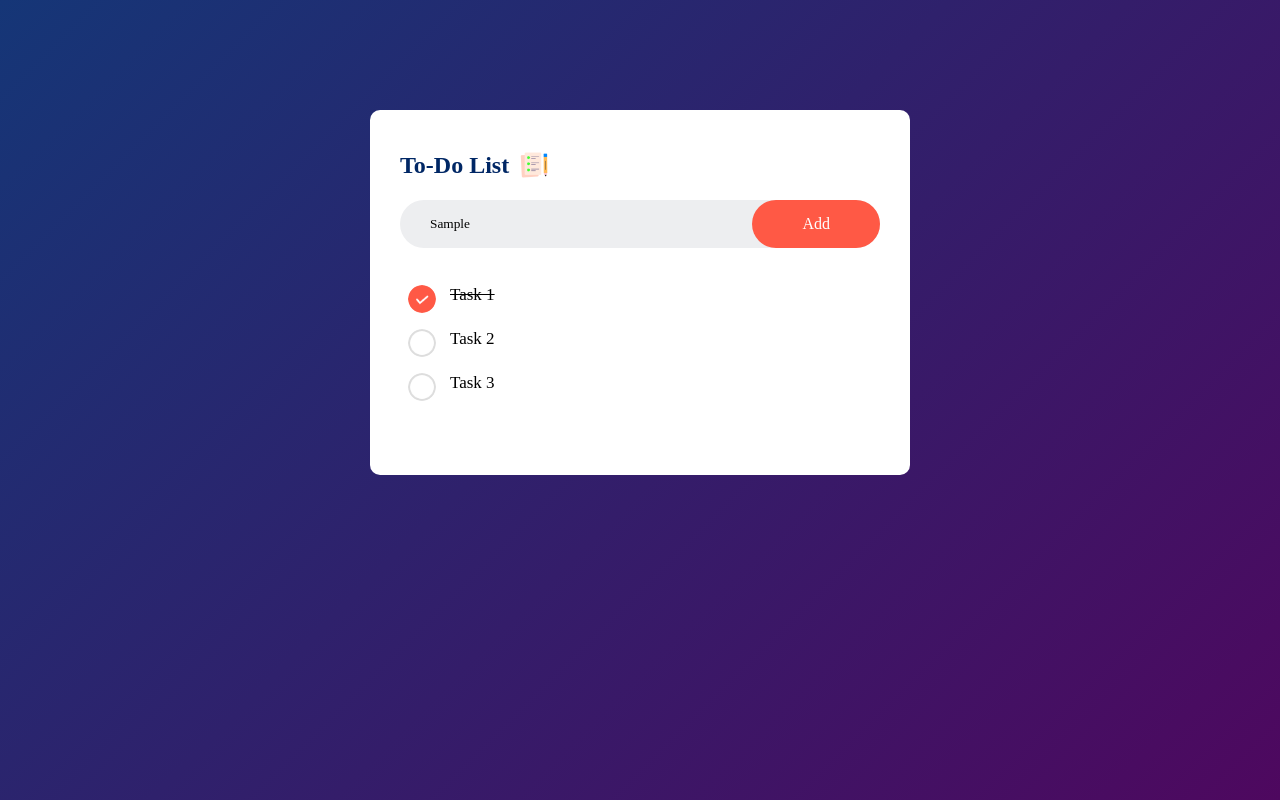
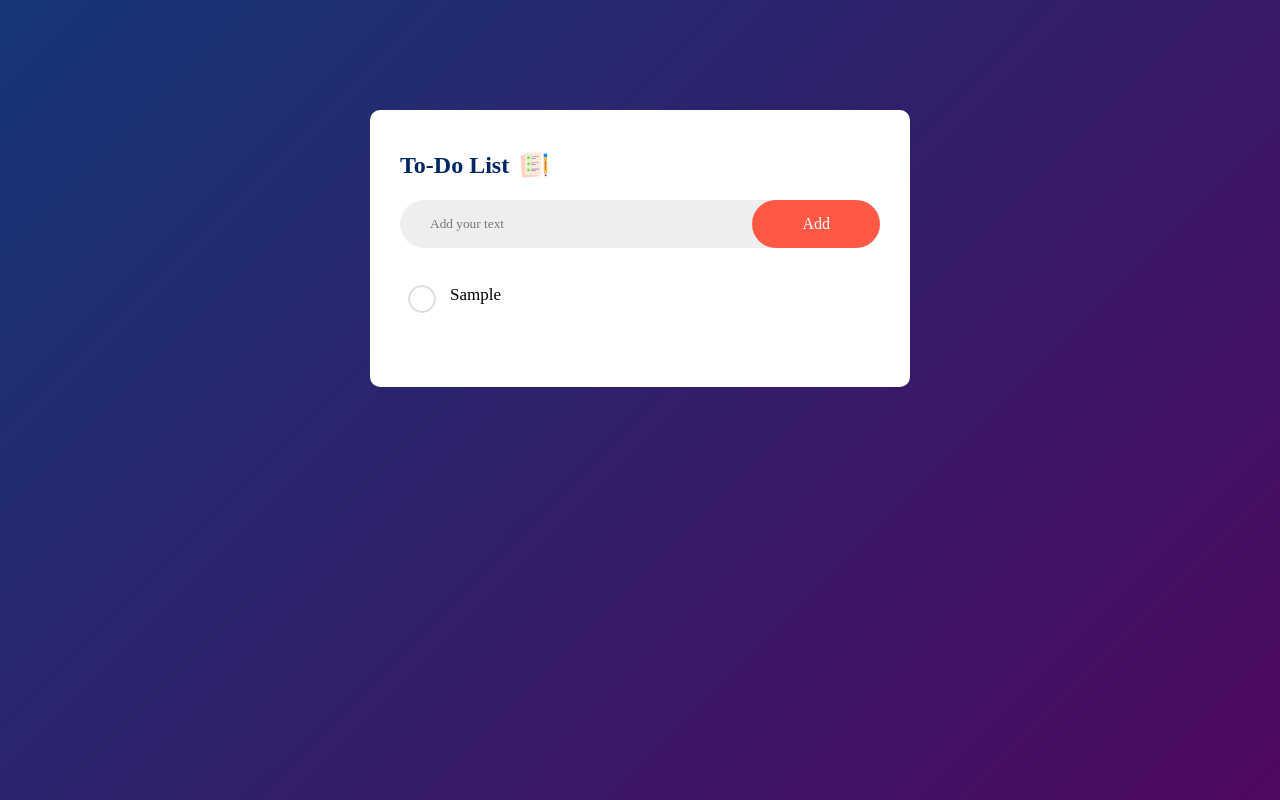
Before and after one commit to dylbobuloid/todo-list-app, a plain HTML site: page index.html in a window 1280 px wide. Both pictures are taken after typing "Sample" into the empty fields and a click on the button "Add". Drawn offline with Linux system fonts and the light colour scheme.

Commit message:
Added javascript to add a list element

```diff
--- a/index.html
+++ b/index.html
@@ -14,17 +14,18 @@
             <h2>To-Do List <img src="images/icon.png"></h2>
             <div class="row">
                 <input type="text" id = "input-box" placeholder="Add your text">
-                <button>Add</button>
+                <button onclick="addTask()">Add</button>
             </div>
 
             <ul id="list-container">
-                <li class="checked">Task 1</li>
+                <!-- <li class="checked">Task 1</li>
                 <li>Task 2</li>
-                <li>Task 3</li>
+                <li>Task 3</li> -->
             </ul>
 
         </div>
     </div>
+    <script src="script.js"></script>
 </body>
 
 </html>
--- /dev/null
+++ b/script.js
@@ -0,0 +1,18 @@
+//Have to create variables for the elements input field and buttons
+
+const inputBox = document.getElementById("input-box");
+const listContainer = document.getElementById("list-container");
+
+function addTask(){
+    //if input is empty notify the user to enter something
+    if(inputBox.value === ''){
+        alert("You must write something!")
+    }
+    else{
+        //Whenever there is an input create a new list element given that input
+        let li = document.createElement("li");
+        li.innerHTML = inputBox.value;
+        listContainer.appendChild(li);
+    }
+    inputBox.value = "";
+}
```
